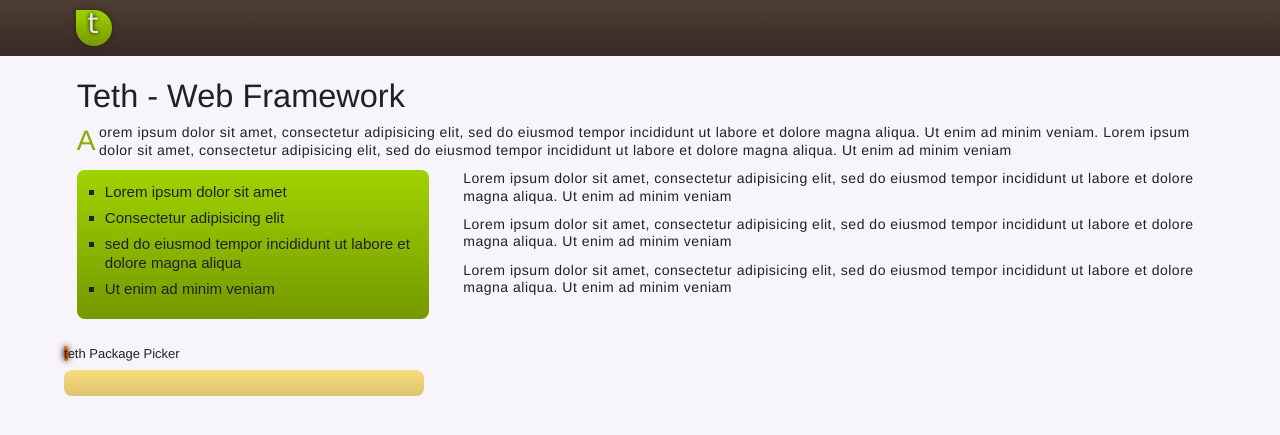
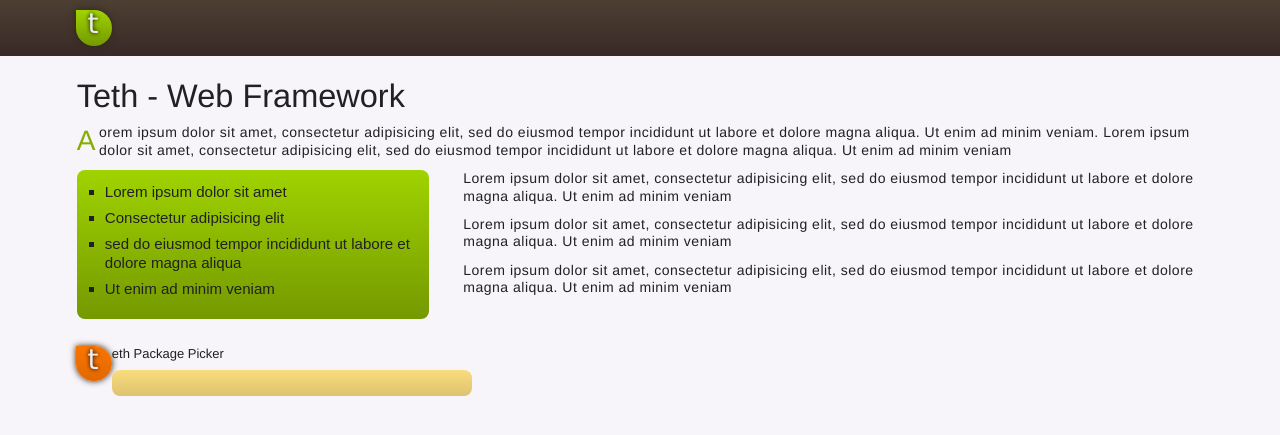
Before and after one commit to charlesmarshall/teth, a Jekyll site: the page built from index.html, in a window 1280 px wide. Shown: the top 435 px of the page. Built offline with Jekyll 4.4.1, drawn with Linux system fonts in a browser that asks for light colours; comment, search, counter and statistics services are not loaded.

Commit message:
class based

```diff
--- a/_layouts/default.html
+++ b/_layouts/default.html
@@ -16,7 +16,7 @@
 <body class='teth_core_{{ site.teth_repositories.teth_core.branch }}'>
 
   <div class='full brown_gradient clearfix' id="header">
-    <a href='/' title='home' id="logo" class='circle tl text_shadow green_gradient box_shadow'>t</a>
+    <a href='/' title='home' id="logo" class='feature_letter circle tl text_shadow green_gradient box_shadow'>t</a>
   </div>
 
   {% if page.custom %}
--- a/_posts/2010-02-17-picker.textile
+++ b/_posts/2010-02-17-picker.textile
@@ -8,7 +8,7 @@ category: packagepicker
 
 
 <form action="" method="get" class='full clearfix package_picker' id="picker">
-  <h2><span class='circle tl text_shadow orange_gradient box_shadow'>t</span>eth Package Picker</h2>
+  <h2><span class='circle tl text_shadow orange_gradient box_shadow feature_letter'>t</span>eth Package Picker</h2>
 
   <fieldset class='feature feature0 curvy yellow_gradient'>
 
--- a/stylesheets/v1/styles.css
+++ b/stylesheets/v1/styles.css
@@ -110,7 +110,7 @@ ul.inline li, ol.inline li{float:left;}
   background:#392927;
   padding:0.8em 5%;
 }
-  #logo{
+  .feature_letter{
     font-family:"Lucida Grande","Trebuchet MS", tahoma;
     margin-left:1%;
     display:block;
```
